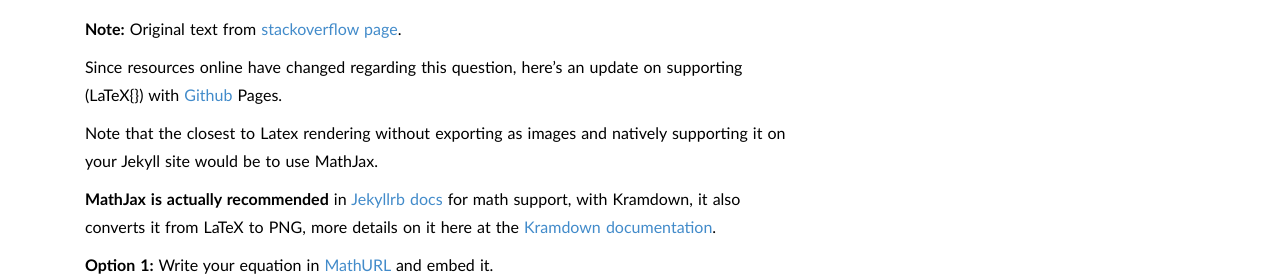
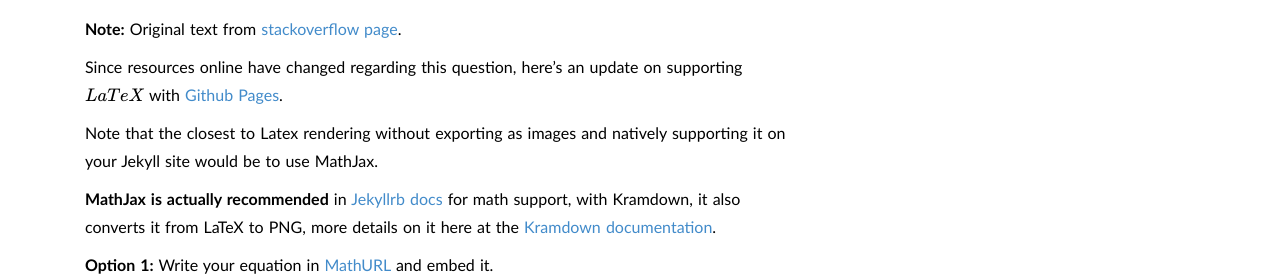
Before and after one commit to ishxiao/blog, a Jekyll site: the page built from _posts/2017-06-29-how-to-support-latex-in-github-pages.md, in a window 1280 px wide and 900 px high. Shown: the part 247-525 px from the top of the window. Built offline with Jekyll 4.4.1, drawn with Linux system fonts in a browser that asks for light colours; nearby versions of some CDN libraries; some web fonts are replaced; library files that are not in the unit come from our copies; formulas are drawn with MathJax 3.

Commit message:
fixed \LaTeX{} bug

```diff
--- a/_posts/2017-06-29-how-to-support-latex-in-github-pages.md
+++ b/_posts/2017-06-29-how-to-support-latex-in-github-pages.md
@@ -14,7 +14,7 @@ $$\mathrm{i}\hbar\frac{\partial \psi}{\partial t} =
 
 **Note:** Original text from [stackoverflow page][1].
 
-Since resources online have changed regarding this question, here's an update on supporting \(LaTeX{}\) with [Github](https://github.com/ishxiao/blog) Pages.
+Since resources online have changed regarding this question, here's an update on supporting $$LaTeX{}$$ with [Github Pages](https://github.com/ishxiao/blog).
 
 Note that the closest to Latex rendering without exporting as images and natively supporting it on your Jekyll site would be to use MathJax.
 
```
